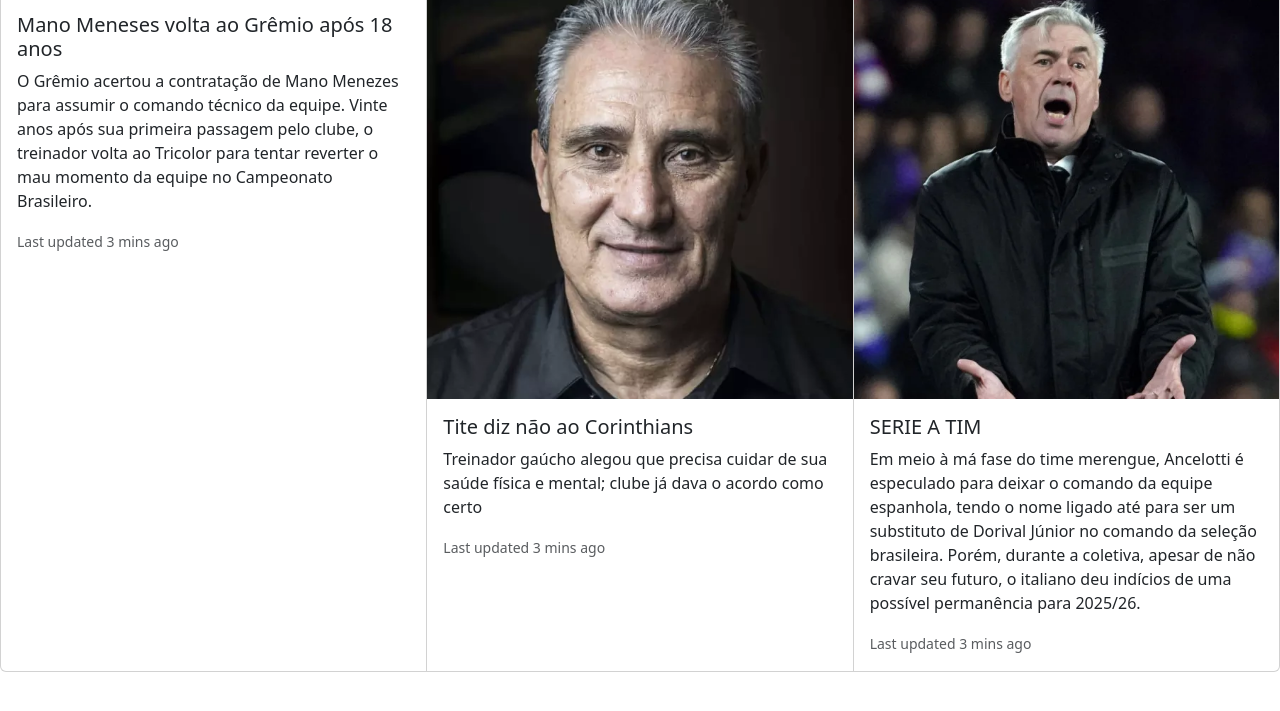
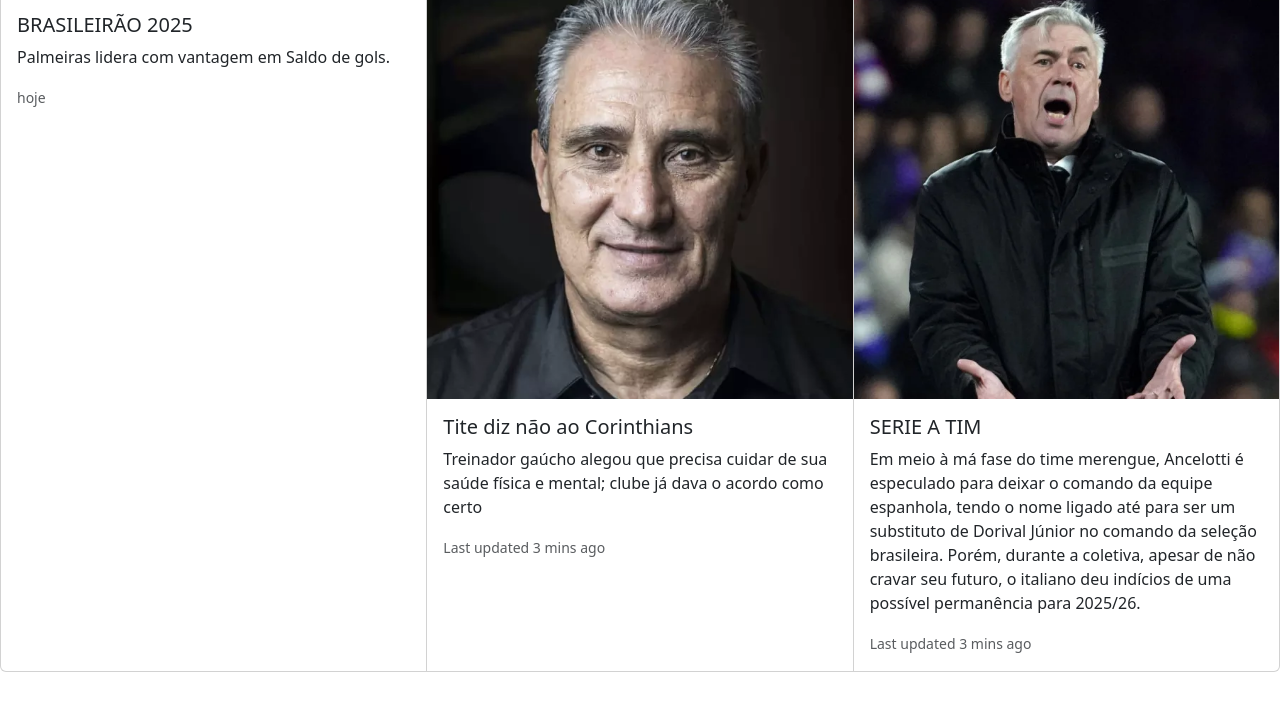
Before and after one commit to Maahfsc01/DESENVOLVIMENTO_WEB, a plain HTML site: page INFOFUT/index.html in a window 1280 px wide. Shown: the part 1447-2158 px from the top of the page. Drawn offline with nearby package versions, Linux system fonts and the light colour scheme.

Commit message:
Update index.html

```diff
--- a/INFOFUT/index.html
+++ b/INFOFUT/index.html
@@ -121,9 +121,9 @@
           <div class="card card-noticia">
             <img src="img/" class="card-img-top" alt="...">
             <div class="card-body">
-              <h5 class="card-title">Mano Meneses volta ao Grêmio após 18 anos</h5>
-              <p class="card-text">O Grêmio acertou a contratação de Mano Menezes para assumir o comando técnico da equipe. Vinte anos após sua primeira passagem pelo clube, o treinador volta ao Tricolor para tentar reverter o mau momento da equipe no Campeonato Brasileiro.</p>
-              <p class="card-text"><small class="text-body-secondary">Last updated 3 mins ago</small></p>
+              <h5 class="card-title">BRASILEIRÃO 2025</h5>
+              <p class="card-text">Palmeiras lidera com vantagem em Saldo de gols.</p>
+              <p class="card-text"><small class="text-body-secondary">hoje</small></p>
             </div>
           </div>
           <div class="card card-noticia">
```
